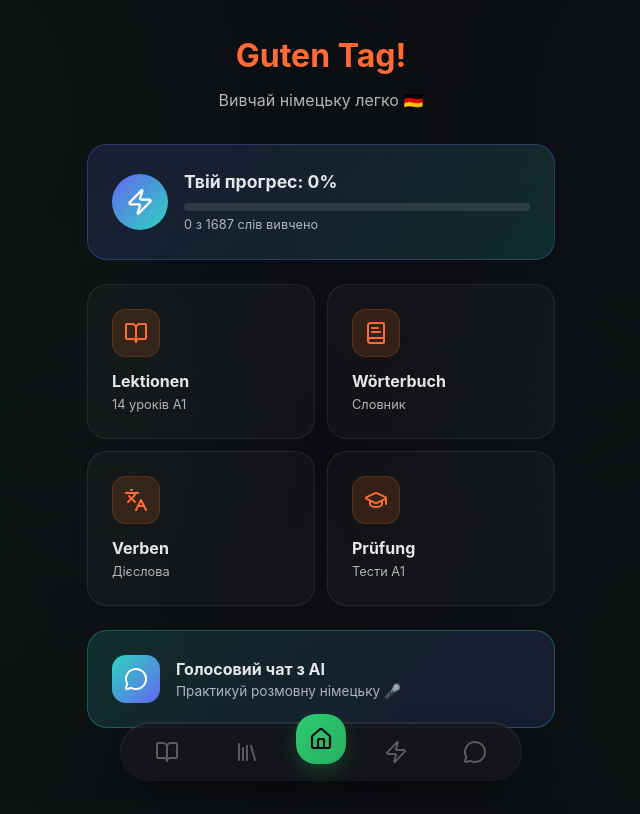
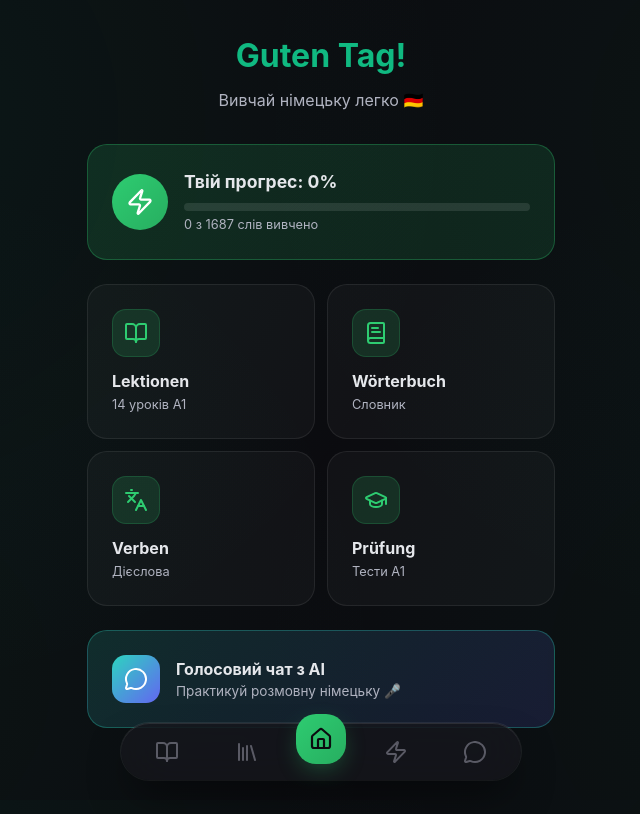
Before and after one commit to Artom-sites/deutsch-trainer-a1, a React (Vite) app: page / in a window 1280 px wide. Shown: the top 814 px of the page, without its empty margins (319-959 px from the left). Built offline with nearby package versions, Linux system fonts and the light colour scheme.

Commit message:
UI: Refine Green Theme - Remove Orange & Soften Colors

```diff
--- a/src/components/HomeTab.jsx
+++ b/src/components/HomeTab.jsx
@@ -27,28 +27,28 @@ const HomeTab = () => {
             icon: BookOpen,
             title: 'Lektionen',
             subtitle: '14 уроків A1',
-            color: '#FF6B35'
+            color: 'var(--color-accent)'
         },
         {
             id: 'dictionary',
             icon: BookText,
             title: 'Wörterbuch',
             subtitle: 'Словник',
-            color: '#FF6B35'
+            color: 'var(--color-accent)'
         },
         {
             id: 'verbs',
             icon: Languages,
             title: 'Verben',
             subtitle: 'Дієслова',
-            color: '#FF6B35'
+            color: 'var(--color-accent)'
         },
         {
             id: 'exam',
             icon: GraduationCap,
             title: 'Prüfung',
             subtitle: 'Тести A1',
-            color: '#FF6B35'
+            color: 'var(--color-accent)'
         }
     ];
 
@@ -62,7 +62,7 @@ const HomeTab = () => {
                 <h1 style={{
                     fontSize: '2rem',
                     fontWeight: 700,
-                    color: '#FF6B35',
+                    color: 'var(--color-accent)',
                     marginBottom: 8
                 }}>
                     {getGreeting()}
@@ -77,8 +77,8 @@ const HomeTab = () => {
 
             {/* Progress Card */}
             <div style={{
-                background: 'linear-gradient(135deg, rgba(99, 102, 241, 0.15) 0%, rgba(45, 212, 191, 0.15) 100%)',
-                border: '1px solid rgba(99, 102, 241, 0.3)',
+                background: 'linear-gradient(135deg, rgba(46, 204, 113, 0.15) 0%, rgba(39, 174, 96, 0.15) 100%)',
+                border: '1px solid rgba(46, 204, 113, 0.3)',
                 borderRadius: 20,
                 padding: 'var(--space-lg)',
                 marginBottom: 'var(--space-lg)',
@@ -90,7 +90,7 @@ const HomeTab = () => {
                     width: 56,
                     height: 56,
                     borderRadius: '50%',
-                    background: 'linear-gradient(135deg, #6366f1, #2dd4bf)',
+                    background: 'linear-gradient(135deg, #2ECC71, #27AE60)',
                     display: 'flex',
                     alignItems: 'center',
                     justifyContent: 'center'
@@ -111,7 +111,7 @@ const HomeTab = () => {
                         <div style={{
                             width: `${progress}%`,
                             height: '100%',
-                            background: 'linear-gradient(90deg, #6366f1, #2dd4bf)',
+                            background: 'linear-gradient(90deg, #2ECC71, #27AE60)',
                             borderRadius: 4,
                             transition: 'width 0.5s'
                         }} />
@@ -152,14 +152,14 @@ const HomeTab = () => {
                             width: 48,
                             height: 48,
                             borderRadius: 14,
-                            background: 'rgba(242, 106, 27, 0.15)',
-                            border: '1px solid rgba(242, 106, 27, 0.2)',
+                            background: 'rgba(46, 204, 113, 0.15)',
+                            border: '1px solid rgba(46, 204, 113, 0.2)',
                             display: 'flex',
                             alignItems: 'center',
                             justifyContent: 'center',
                             marginBottom: 12
                         }}>
-                            <f.icon size={24} color="#FF6B35" />
+                            <f.icon size={24} color="#2ECC71" />
                         </div>
                         <div style={{
                             fontWeight: 700,
--- a/src/components/LessonDetail.jsx
+++ b/src/components/LessonDetail.jsx
@@ -168,7 +168,7 @@ const LessonDetail = () => {
                                         width: 40,
                                         height: 40,
                                         borderRadius: 12,
-                                        background: 'rgba(242, 106, 27, 0.15)',
+                                        background: 'rgba(46, 204, 113, 0.15)',
                                         display: 'flex',
                                         alignItems: 'center',
                                         justifyContent: 'center',
@@ -196,10 +196,10 @@ const LessonDetail = () => {
                                             style={{
                                                 flex: 1,
                                                 padding: '10px 12px',
-                                                background: 'rgba(242, 106, 27, 0.15)',
-                                                border: '1px solid rgba(242, 106, 27, 0.25)',
+                                                background: 'rgba(46, 204, 113, 0.15)',
+                                                border: '1px solid rgba(46, 204, 113, 0.25)',
                                                 borderRadius: 10,
-                                                color: '#FF6B35',
+                                                color: '#2ECC71',
                                                 fontSize: '0.85rem',
                                                 fontWeight: 500,
                                                 cursor: 'pointer',
--- a/src/index.css
+++ b/src/index.css
@@ -20,10 +20,11 @@
   --text-inverse: #0B0B0F;
 
   /* BRAND - Green Accent (Forest Theme) */
-  --color-accent: #2ECC71;
-  --color-accent-focus: #27AE60;
-  --color-accent-pressed: #219150;
-  --color-accent-glow: rgba(46, 204, 113, 0.2);
+  /* Using Emerald-500 (#10B981) for a more balanced, less neon look */
+  --color-accent: #10B981;
+  --color-accent-focus: #059669;
+  --color-accent-pressed: #047857;
+  --color-accent-glow: rgba(16, 185, 129, 0.2);
 
   /* GRAMMAR - Gender colors */
   --color-masculine: #4A90E2;
@@ -34,9 +35,9 @@
   /* Changed from orange to dark orange */
 
   /* Semantic colors */
-  --color-success: #2ECC71;
-  --color-error: #E94B5A;
-  --color-warning: #F39C12;
+  --color-success: #10B981;
+  --color-error: #EF4444;
+  --color-warning: #F59E0B;
 
   /* Spacing */
   --space-xs: 4px;
@@ -61,12 +62,12 @@
   --safe-bottom: env(safe-area-inset-bottom, 0px);
   /* GRADIENTS */
   --bg-gradient-mesh:
-    radial-gradient(circle at 15% 15%, rgba(46, 204, 113, 0.06) 0%, transparent 45%),
-    radial-gradient(circle at 85% 15%, rgba(46, 204, 113, 0.04) 0%, transparent 40%),
-    radial-gradient(circle at 85% 85%, rgba(39, 174, 96, 0.05) 0%, transparent 40%),
-    radial-gradient(circle at 15% 85%, rgba(46, 204, 113, 0.05) 0%, transparent 40%);
+    radial-gradient(circle at 15% 15%, rgba(16, 185, 129, 0.08) 0%, transparent 45%),
+    radial-gradient(circle at 85% 15%, rgba(16, 185, 129, 0.05) 0%, transparent 40%),
+    radial-gradient(circle at 85% 85%, rgba(5, 150, 105, 0.06) 0%, transparent 40%),
+    radial-gradient(circle at 15% 85%, rgba(16, 185, 129, 0.05) 0%, transparent 40%);
 
-  --primary-gradient: linear-gradient(135deg, #2ECC71 0%, #27AE60 100%);
+  --primary-gradient: linear-gradient(135deg, #10B981 0%, #059669 100%);
   --card-gradient: linear-gradient(160deg, rgba(30, 35, 30, 0.7) 0%, rgba(20, 25, 20, 0.6) 100%);
   --glass-gradient: linear-gradient(180deg, rgba(255, 255, 255, 0.03) 0%, rgba(255, 255, 255, 0.01) 100%);
 }
@@ -265,14 +266,28 @@ body {
    CARDS
    ========================================== */
 .card {
-  background: var(--bg-card);
+  background: linear-gradient(145deg, rgba(35, 45, 35, 0.7) 0%, rgba(15, 20, 18, 0.8) 100%);
   backdrop-filter: var(--blur-sm);
   -webkit-backdrop-filter: var(--blur-sm);
-  border: 1px solid rgba(255, 255, 255, 0.06);
+  border: 1px solid rgba(46, 204, 113, 0.15);
   border-radius: var(--radius-md);
   padding: var(--space-lg);
   margin-bottom: var(--space-md);
-  box-shadow: 0 4px 24px rgba(0, 0, 0, 0.3);
+  box-shadow: 0 8px 32px rgba(0, 0, 0, 0.2), inset 0 1px 0 rgba(255, 255, 255, 0.05);
+  position: relative;
+  overflow: hidden;
+}
+
+/* Add a subtle glow/shine effect */
+.card::before {
+  content: '';
+  position: absolute;
+  top: 0;
+  left: 0;
+  right: 0;
+  height: 1px;
+  background: linear-gradient(90deg, transparent, rgba(46, 204, 113, 0.3), transparent);
+  opacity: 0.5;
 }
 
 .card-clickable {
```
